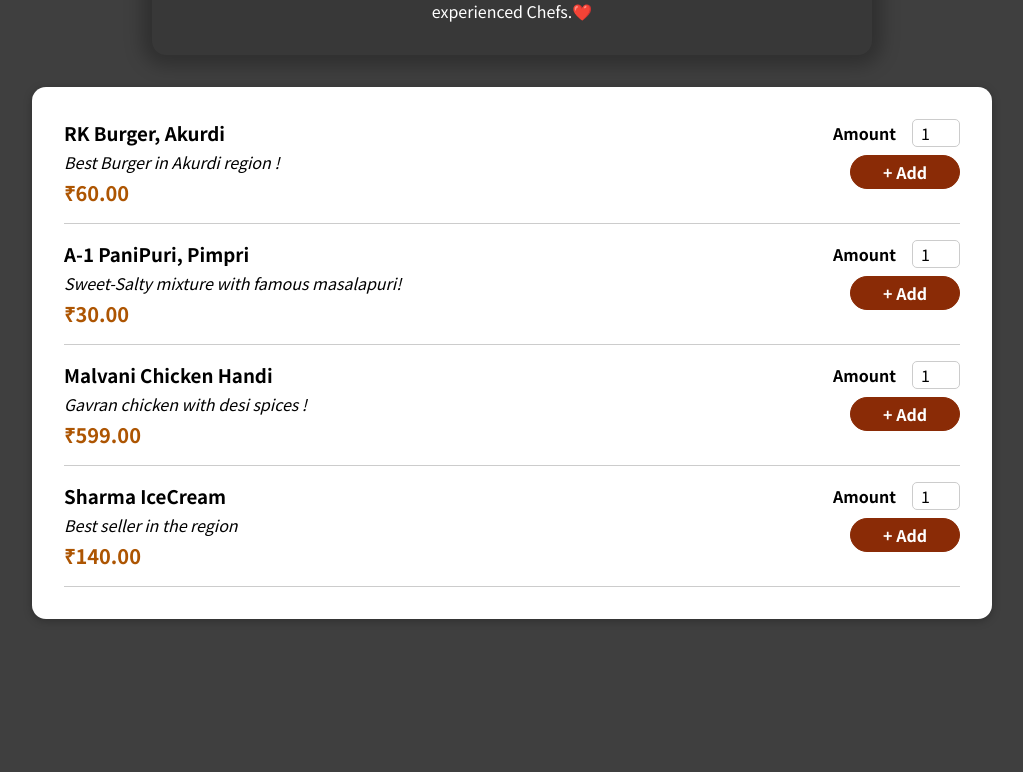
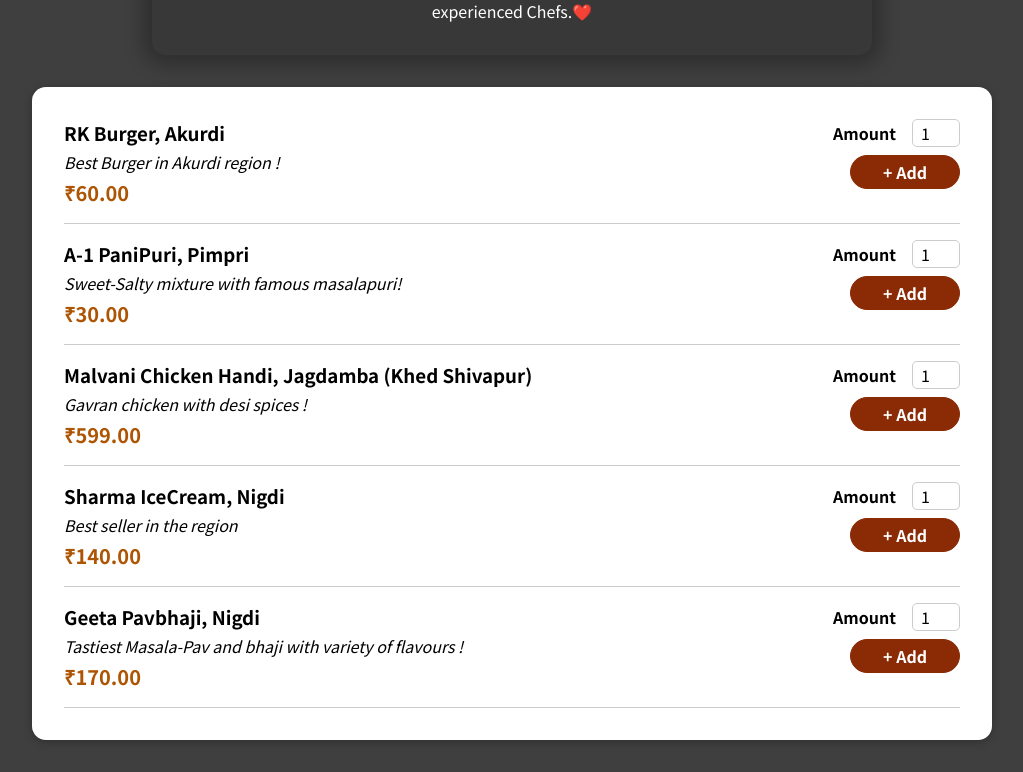
Before and after one commit to rupamsutar/MyZomato, a React (Create React App) app: page / in a window 1280 px wide. Shown: the part 418-1190 px from the top of the page, without its empty margins (128-1151 px from the left). Before the commit the page ends 1069 px from the top, so only its background shows below. Built offline with nearby package versions, Linux system fonts and the light colour scheme.

Commit message:
Change in menu

```diff
--- a/src/components/Meals/AvailableMeals.js
+++ b/src/components/Meals/AvailableMeals.js
@@ -18,16 +18,22 @@ const DUMMY_MEALS = [
     },
     {
       id: 'm3',
-      name: 'Malvani Chicken Handi',
+      name: 'Malvani Chicken Handi, Jagdamba (Khed Shivapur)',
       description: 'Gavran chicken with desi spices !',
       price: 599,
     },
     {
       id: 'm4',
-      name: 'Sharma IceCream',
+      name: 'Sharma IceCream, Nigdi',
       description: 'Best seller in the region',
       price: 140,
     },
+    {
+      id: 'm5',
+      name: 'Geeta Pavbhaji, Nigdi',
+      description: 'Tastiest Masala-Pav and bhaji with variety of flavours !',
+      price: 170,
+    }
   ];
 
 const AvailableMeals = () => {
```
